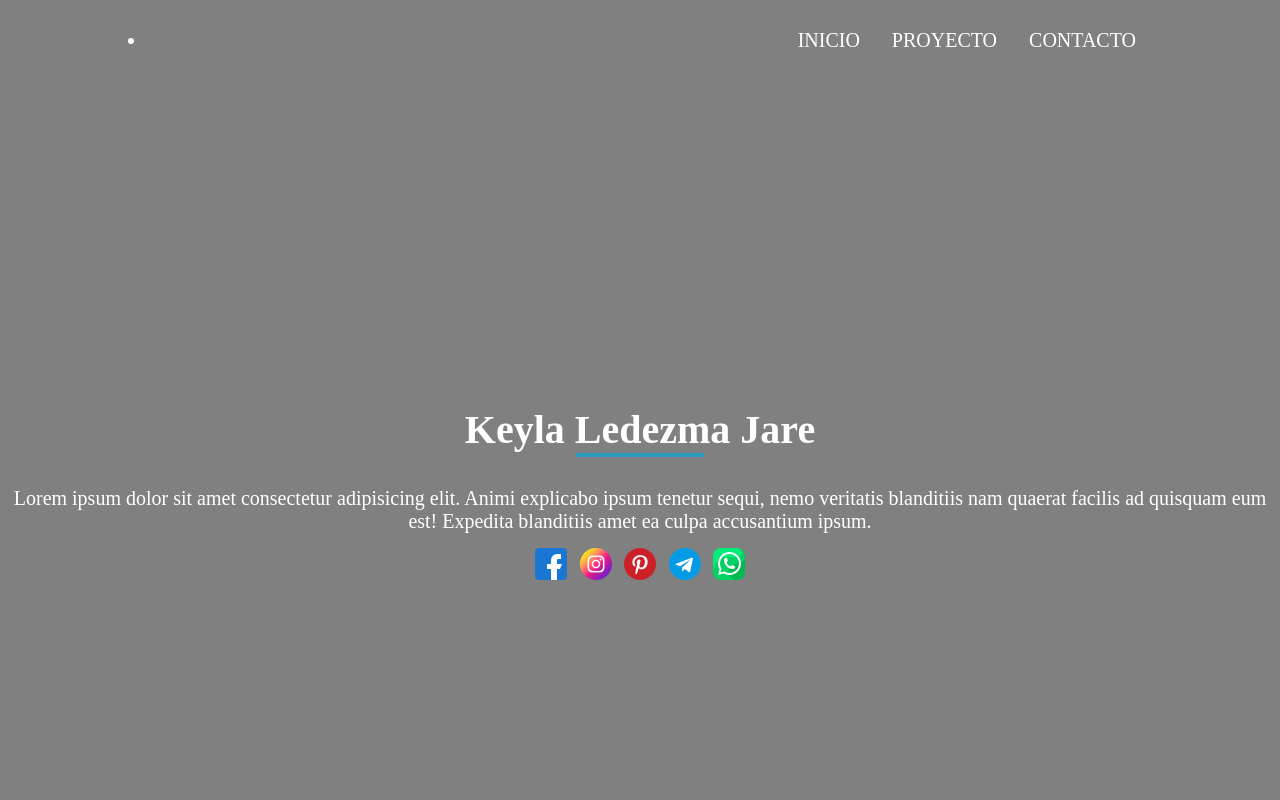
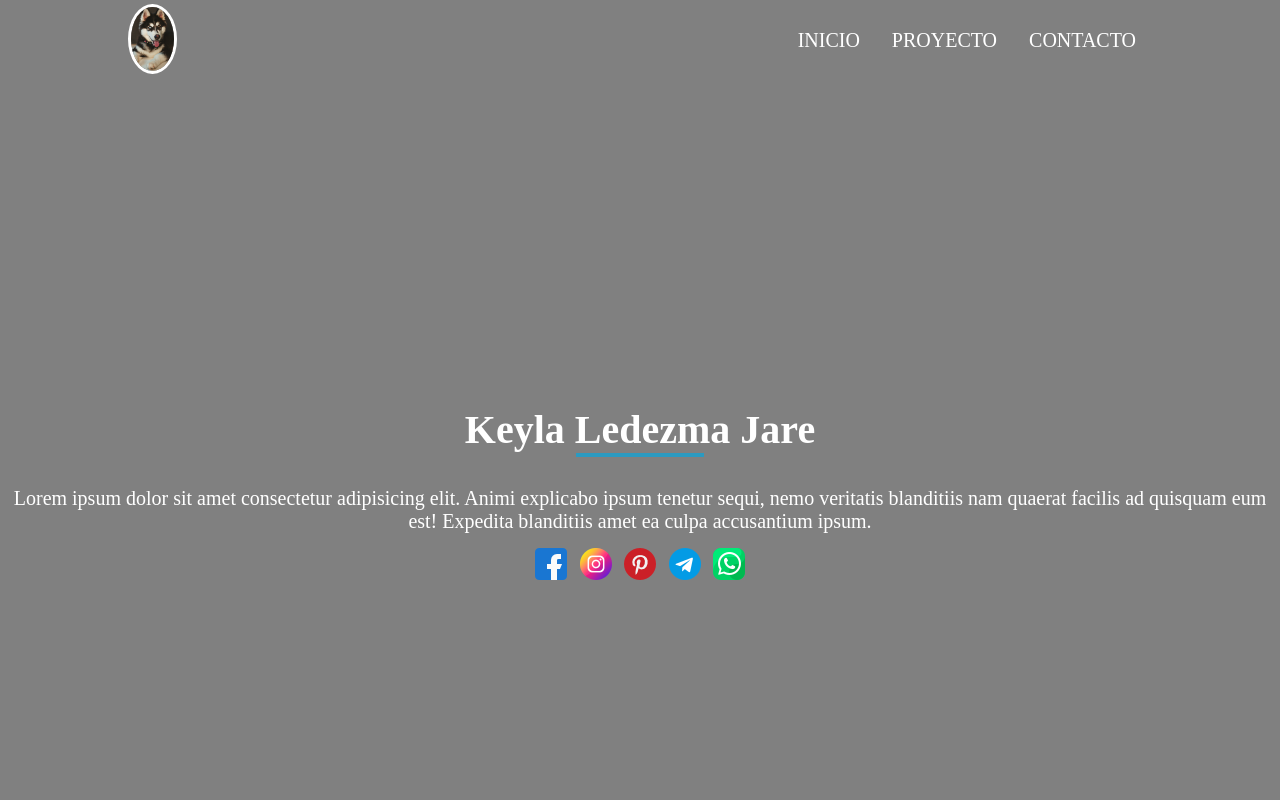
Before and after one commit to Ruben-0/Portafolio, a plain HTML site: page index.html in a window 1280 px wide. Shown: the top 800 px of the page. Drawn offline with Linux system fonts and the light colour scheme.

Commit message:
Portafolio

```diff
--- a/index.html
+++ b/index.html
@@ -15,7 +15,7 @@
         <section id="inicio" class="container__header">
             <article class="container__header--nav">
                 <div>
-                    <img class="logo" src="./img/user.png" alt="">
+                    <img class="logo" src="./img/usuario.jpg" alt="">
                 </div>
                 <div class="nav">
                     <ul>
```
Also changed, not shown: img/usuario.jpg (added).
